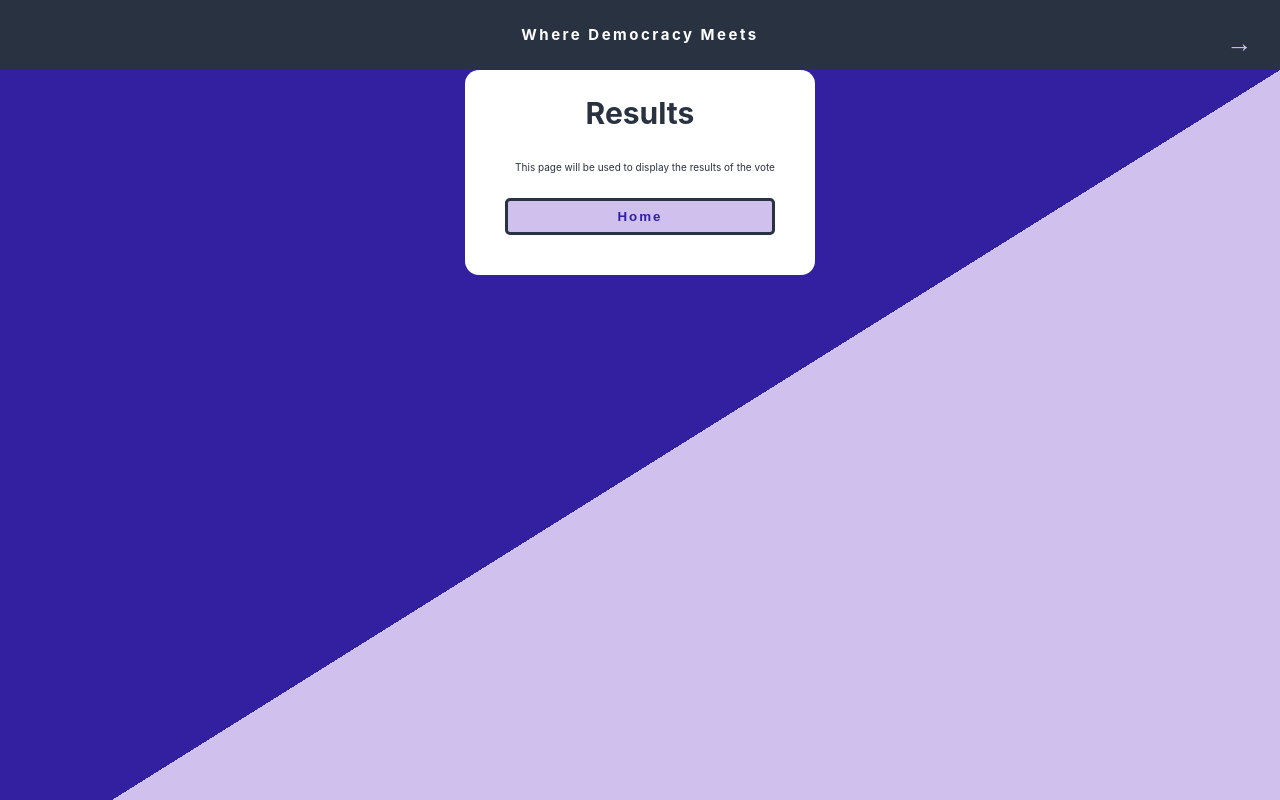
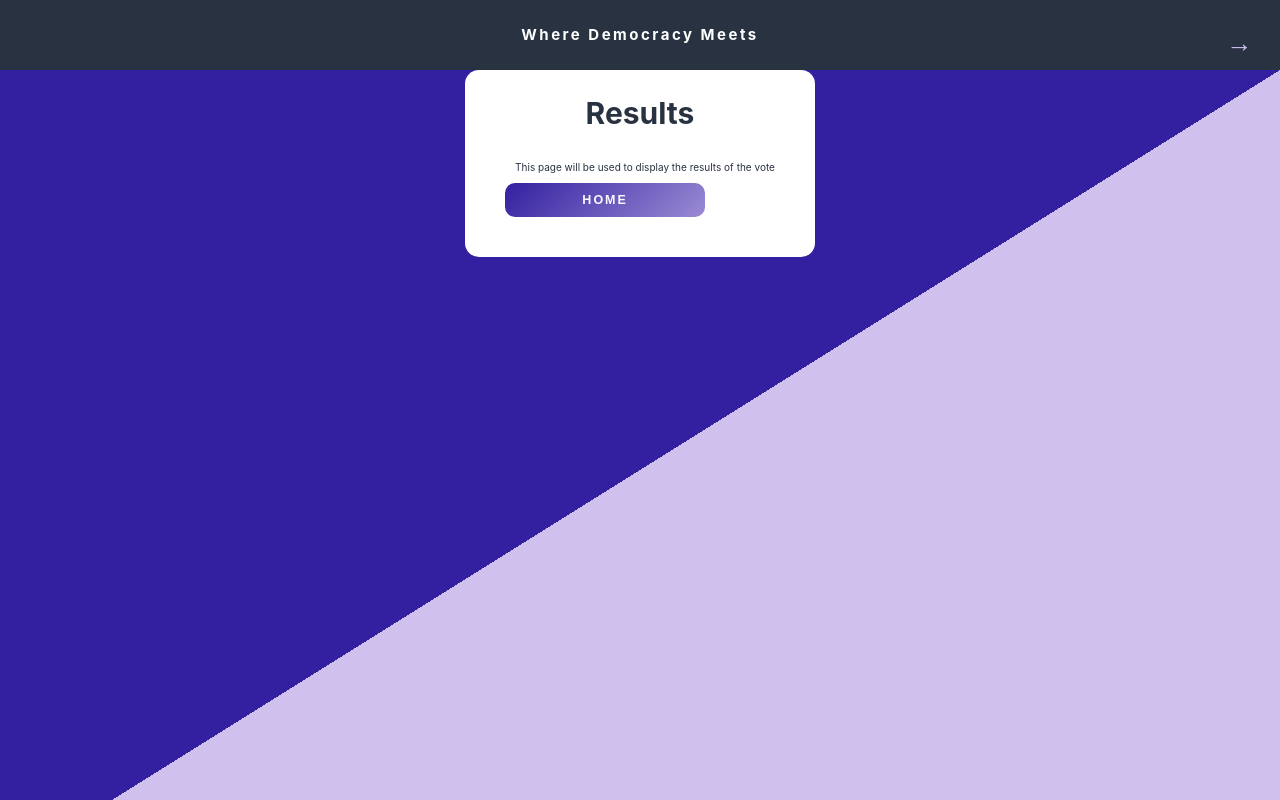
Before and after one commit to aaspinwall/collab, a Next.js app in the folder frontend/: page /room/results in a window 1280 px wide. Shown: the top 800 px of the page. Built offline with nearby package versions, Linux system fonts and the light colour scheme.

Commit message:
change most buttons for new gradient style

```diff
--- a/frontend/components/ui/sample_button/elements.jsx
+++ b/frontend/components/ui/sample_button/elements.jsx
@@ -25,7 +25,7 @@ const Button = styled.button`
     background: linear-gradient(135deg, ${COLORS.PURPLES.MAIN} 60%, ${COLORS.PURPLES.LIGHT} 150%);
     transition: all 0.2s ease-in-out;
   }
-  :hover {
+  :hover, :focus {
     &:before {
       opacity: 1;
     }
--- a/frontend/pages/room/results.js
+++ b/frontend/pages/room/results.js
@@ -3,6 +3,8 @@ import Link from "next/link";
 import styled from "styled-components";
 import Card from "../../components/ui/card";
 import { COLORS } from "../../styles/colors";
+import Button from "../../components/ui/sample_button";
+import { ReturnHomeStyles } from "../../styles/button";
 
 export default function ResultsPage() {
   return (
@@ -16,7 +18,7 @@ export default function ResultsPage() {
           This page will be used to display the results of the vote
         </Description>
         <Link href="/">
-          <Button>Home</Button>
+          <Button styles={ReturnHomeStyles}>Home</Button>
         </Link>
       </Card>
     </Container>
@@ -42,20 +44,3 @@ const Description = styled.p`
   color: #293241;
   margin-left: 1rem;
 `;
-
-const Button = styled.button`
-  margin-top: 15px;
-  padding: 8px;
-  border-radius: 5px;
-  font-weight: bold;
-  letter-spacing: 2px;
-  border: 3px solid #293241;
-  cursor: pointer;
-
-  &:active {
-    background: ${COLORS.SHADES.GREY};
-    box-shadow: inset 0px 0px 5px ${COLORS.SHADES.DARKGREY};
-    outline: none;
-    transform: scale(0.9);
-  }
-`;
--- /dev/null
+++ b/frontend/styles/button.js
@@ -0,0 +1,35 @@
+import { COLORS } from "./colors";
+
+export const SubmitButtonStyles = {
+  background: `${COLORS.PURPLES.LIGHT}`,
+  background: `linear-gradient(135deg, ${COLORS.PURPLES.MAIN} 0%, ${COLORS.PURPLES.LIGHT} 150%)`,
+  position: "relative",
+  transition: "all 0.2s ease-in-out",
+  zIndex: "100",
+  borderRadius: `10px`,
+  padding: `10px 20px`,
+  fontSize: `1.25em`,
+  letterSpacing: "2px",
+  color: `${COLORS.SHADES.OFFWHITE}`,
+  fontWeight: "bold",
+  border: "none",
+  outline: "none",
+  textTransform: "uppercase",
+  transition: "background 0.2s ease-in-out",
+  cursor: "pointer",
+};
+
+export const ReturnHomeStyles = {
+  ...SubmitButtonStyles,
+  width: "200px",
+};
+
+export const AddOptionStyles = {
+  ...ReturnHomeStyles,
+  marginBottom: '10px',
+};
+
+export const InfoStyles = {
+  ...ReturnHomeStyles,
+  padding: "20px",
+};
```
Also changed, not shown: frontend/components/CreateRoomForm.js (+3 -19 lines), frontend/pages/info/index.jsx (+3 -9 lines).
